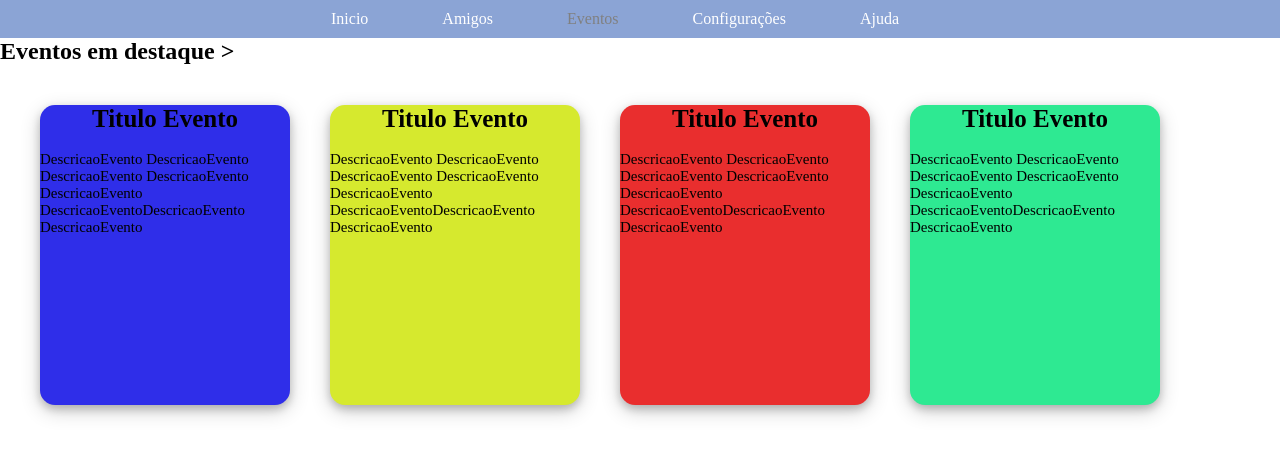
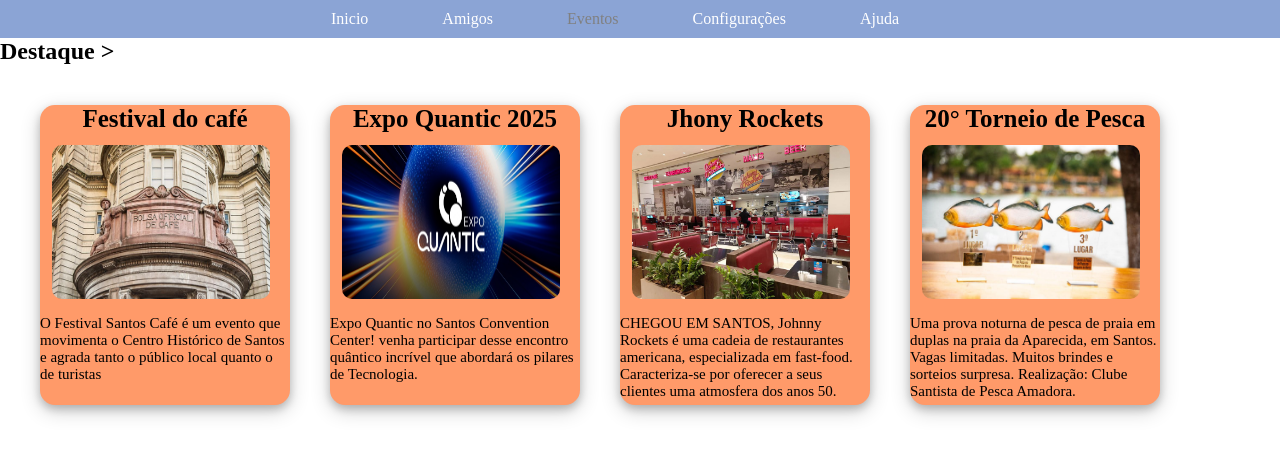
Before and after one commit to shyython/Site---WGO, a PHP site: page /Eventos.html in a window 1280 px wide. Shown: the part 107-563 px from the top of the page. Run offline with PHP 8.4, Linux system fonts and the light colour scheme.

Commit message:
Atualização cards eventos
Cards foram preenchidos com eventos e adicionados efeitos hover de css

```diff
--- a/conteudo/Eventos.css
+++ b/conteudo/Eventos.css
@@ -255,39 +255,70 @@
 }
 .DescricaoEvento{
     font-size: 15px;
+
+
 }
 .evento1{
+transition: 0.5s;
 border-radius: 15px;
 box-shadow: 0 4px 8px 0 rgba(0, 0, 0, 0.2), 0 6px 20px 0 rgba(0, 0, 0, 0.19);
-background-color: #2f2ee9;
+background-color:#FF9A69;
 width: 250px;
 height: 300px;
 margin: 20px;
 }
-.evento2{
+.evento1:hover, .evento2:hover, .evento3:hover, .evento4:hover{
+
+transition: 0.5s;
 border-radius: 15px;
 box-shadow: 0 4px 8px 0 rgba(0, 0, 0, 0.2), 0 6px 20px 0 rgba(0, 0, 0, 0.19);
-background-color: #d6e92e;
+background-color: #FF9A69;
+width: 300px;
+height: 350px;
+margin: 35px;
+margin-top: 5px;
+.ImagemEvento{
+    transition: 0.5s;
+        margin: 12px;
+        height: 12vw;
+        max-width: 21vw;
+        border-radius: 10px;
+
+}
+}
+.evento2{
+transition: 0.5s;
+border-radius: 15px;
+box-shadow: 0 4px 8px 0 rgba(0, 0, 0, 0.2), 0 6px 20px 0 rgba(0, 0, 0, 0.19);
+background-color:#FF9A69;
 width: 250px;
 height: 300px;
 margin: 20px;
 
 }
 .evento3{
+transition: 0.5s;
 border-radius: 15px;
 box-shadow: 0 4px 8px 0 rgba(0, 0, 0, 0.2), 0 6px 20px 0 rgba(0, 0, 0, 0.19);
-background-color: #e92e2e;
+background-color: #FF9A69;
 width: 250px;
 height: 300px;
 margin: 20px;
 
 }
 .evento4{
+transition: 0.5s;
 border-radius: 15px;
 box-shadow: 0 4px 8px 0 rgba(0, 0, 0, 0.2), 0 6px 20px 0 rgba(0, 0, 0, 0.19);
-background-color: #2ee992;
+background-color: #FF9A69;
 width: 250px;
 height: 300px;
 margin: 20px;
-
 }
+.ImagemEvento{
+    transition: 0.5s;
+    margin: 12px;
+    max-width: 17vw;
+    height: 12vw;
+    border-radius: 10px;
+}
--- a/conteudo/Eventos.html
+++ b/conteudo/Eventos.html
@@ -43,30 +43,32 @@
         </ul>
     </div>
     <main>
-        <h2>Eventos em destaque ></h2>
+        <!-- Destaques -->
+        <h2>Destaque ></h2>
         <div class="destaque">
 
             <div class="evento1">
-                <p class="TituloEvento">Titulo Evento</p>
-                <img src="" alt="" class="ImagemEvento">
-                <p class="DescricaoEvento">DescricaoEvento DescricaoEvento DescricaoEvento DescricaoEvento DescricaoEvento DescricaoEventoDescricaoEvento DescricaoEvento</p>
+                <p class="TituloEvento">Festival do café</p>
+                <img src="imagens/Cafe.jpg" alt="" class="ImagemEvento">
+                <p class="DescricaoEvento">O Festival Santos Café é um evento que movimenta o Centro Histórico de Santos e agrada tanto o público local quanto o de turistas</p>
             </div>
             <div class="evento2">
-                <p class="TituloEvento">Titulo Evento</p>
-                <img src="" alt="" class="ImagemEvento">
-                <p class="DescricaoEvento">DescricaoEvento DescricaoEvento DescricaoEvento DescricaoEvento DescricaoEvento DescricaoEventoDescricaoEvento DescricaoEvento</p>
+                <p class="TituloEvento">Expo Quantic 2025</p>
+                <img src="imagens/Expo.png" alt="" class="ImagemEvento">
+                <p class="DescricaoEvento">Expo Quantic no Santos Convention Center!  venha participar desse encontro quântico incrível que abordará os pilares de Tecnologia.</p>
             </div>
             <div class="evento3">
-                <p class="TituloEvento">Titulo Evento</p>
-                <img src="" alt="" class="ImagemEvento">
-                <p class="DescricaoEvento">DescricaoEvento DescricaoEvento DescricaoEvento DescricaoEvento DescricaoEvento DescricaoEventoDescricaoEvento DescricaoEvento</p>
+                <p class="TituloEvento">Jhony Rockets</p>
+                <img src="imagens/Jhony.jpg" alt="" class="ImagemEvento" width="300px">
+                <p class="DescricaoEvento">CHEGOU EM SANTOS, Johnny Rockets é uma cadeia de restaurantes americana, especializada em fast-food. Caracteriza-se por oferecer a seus clientes uma atmosfera dos anos 50.</p>
             </div>
             <div class="evento4">
-                <p class="TituloEvento">Titulo Evento</p>
-                <img src="" alt="" class="ImagemEvento">
-                <p class="DescricaoEvento">DescricaoEvento DescricaoEvento DescricaoEvento DescricaoEvento DescricaoEvento DescricaoEventoDescricaoEvento DescricaoEvento</p>
+                <p class="TituloEvento">20° Torneio de Pesca</p>
+                <img src="imagens/Torneio.jpg" alt="" class="ImagemEvento" width="300px" >
+                <p class="DescricaoEvento"> Uma prova noturna de pesca de praia em duplas na praia da Aparecida, em Santos. Vagas limitadas. Muitos brindes e sorteios surpresa. Realização: Clube Santista de Pesca Amadora.</p>
             </div>
         </div>
+        <!-- Restaurantes -->
 
 
 
```
Also changed, not shown: conteudo/imagens/Cafe.jpg (added), conteudo/imagens/Expo.png (added), conteudo/imagens/Jhony.jpg (added), conteudo/imagens/Torneio.jpg (added).
